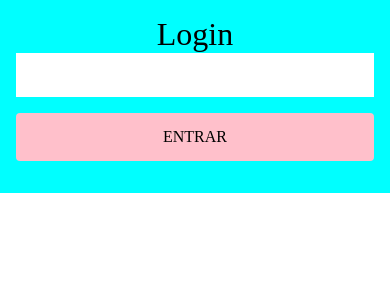
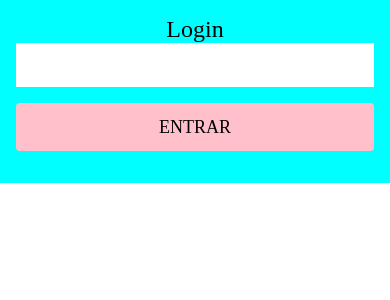
Before and after one commit to RoneryFilho/APP-VENDAS-ONLINE, a React Native app: screen / in a window 390 px wide. Shown: the top 300 px of the page. Built offline with nearby package versions, Linux system fonts and the light colour scheme.

Commit message:
Adicionado variedade de tipos de fontes

```diff
--- a/src/modules/login/screens/Login.tsx
+++ b/src/modules/login/screens/Login.tsx
@@ -17,7 +17,7 @@ const Login = () => {
     return (
         <View>
             <LoginContainer>
-                <Text type={texTypes.TITLE} color={Theme.colors.blackTheme.black}>Login</Text>
+                <Text type={texTypes.TITLE_BOLD} color={Theme.colors.blackTheme.black}>Login</Text>
                 <Input/>
                 <Button title='ENTRAR' margin='16px' onPress={handleOnPress}/>
             </LoginContainer>
--- a/src/shared/components/button/Button.tsx
+++ b/src/shared/components/button/Button.tsx
@@ -2,6 +2,7 @@ import { TouchableOpacityProps } from "react-native";
 import { ButtonContainer } from "./button.style";
 import Text from "../../text/text";
 import { Theme } from "../../themes/theme";
+import { texTypes } from "../../text/textTypes";
 
 interface ButtonProps extends TouchableOpacityProps {
     title: string;
@@ -10,7 +11,7 @@ interface ButtonProps extends TouchableOpacityProps {
 
 const Button = ({title, margin, ...props}: ButtonProps) => {
     return (<ButtonContainer margin={margin} {...props}>
-        <Text color={Theme.colors.blackTheme.black}>{title}</Text>
+        <Text type={texTypes.BUTTON_BOLD} color={Theme.colors.blackTheme.black}>{title}</Text>
     </ButtonContainer>);
 };
 
--- a/src/shared/text/text.style.ts
+++ b/src/shared/text/text.style.ts
@@ -3,11 +3,12 @@ import styled from "styled-components/native";
 interface TextContainerProps {
     color?: string;
     fontSize: string;
+    fontFamily: 'Poppins-Bold' | 'Poppins-Light' | 'Poppins-Regular';
 }
 
 export const TextContainer = styled.Text<TextContainerProps> `
     ${(props) => (props.color ? `color : ${props.color}` : '' )}
 
-     font-family: Poppins-Bold;
+    font-family: ${(props) => props.fontFamily};
     font-size: ${(props) => props.fontSize};
 `
--- a/src/shared/text/text.tsx
+++ b/src/shared/text/text.tsx
@@ -10,16 +10,58 @@ interface TextProps extends TextPropsNative {
 
 const Text = ({color, type, ...props}: TextProps) => {
 
-    const handleFontSize = useMemo(() => {
+    const fontSize = useMemo(() => {
         switch(type){
-            case texTypes.TITLE:
-                return '32px';
+            case texTypes.TITLE_BOLD:
+            case texTypes.TITLE_REGULAR:
+            case texTypes.TITLE_LIGHT:
+                return '24px';
+            case texTypes.SUB_TITLE_BOLD:
+            case texTypes.SUB_TITLE_REGULAR:
+            case texTypes.SUB_TITLE_LIGHT:
+                return '20px';
+            case texTypes.BUTTON_BOLD:
+            case texTypes.BUTTON_REGULAR:
+            case texTypes.BUTTON_LIGHT:
+                return '18px';
+            case texTypes.PARAGRAPH_SMALL_BOLD:
+            case texTypes.PARAGRAPH_SMALL_REGULAR:
+            case texTypes.PARAGRAPH_SMALL_LIGHT:
+                return '10px';
+            case texTypes.PARAGRAPH_BOLD:
+            case texTypes.PARAGRAPH_REGULAR:
+            case texTypes.PARAGRAPH_LIGHT:
                 default:
-                    return '16px';
+                    return '14px';
         }
     }, [type]);
 
-    return  <TextContainer fontSize={handleFontSize} color={color} {...props}/>;
+    const fontFamily = useMemo(() => {
+        switch(type) {
+            case texTypes.TITLE_BOLD:
+            case texTypes.SUB_TITLE_BOLD:
+            case texTypes.PARAGRAPH_SMALL_BOLD:
+            case texTypes.PARAGRAPH_BOLD:
+            case texTypes.BUTTON_BOLD:
+                return 'Poppins-Bold';
+            case texTypes.TITLE_LIGHT:
+            case texTypes.SUB_TITLE_LIGHT:
+            case texTypes.PARAGRAPH_SMALL_LIGHT:
+            case texTypes.PARAGRAPH_LIGHT:
+            case texTypes.BUTTON_LIGHT:
+                return 'Poppins-Light';
+            case texTypes.TITLE_REGULAR:
+            case texTypes.SUB_TITLE_REGULAR:
+            case texTypes.PARAGRAPH_SMALL_REGULAR:
+            case texTypes.PARAGRAPH_REGULAR:
+            case texTypes.BUTTON_REGULAR:
+            default:
+                return 'Poppins-Regular';
+
+        }
+    }, [type]);
+
+    return  <TextContainer fontFamily={fontFamily} fontSize={fontSize} color={color} {...props}/>;
 }
 
 export default Text;
--- a/src/shared/text/textTypes.ts
+++ b/src/shared/text/textTypes.ts
@@ -1,3 +1,17 @@
 export enum texTypes {
-    TITLE = 'TITLE'
+    TITLE_BOLD = 'TITLE_BOLD', //24PX
+    TITLE_REGULAR = 'TITLE_REGULAR',
+    TITLE_LIGHT = 'TITLE_LIGHT',
+    SUB_TITLE_BOLD = 'SUB_TITLE_BOLD', //20PX
+    SUB_TITLE_REGULAR = 'SUB_TITLE_REGULAR',
+    SUB_TITLE_LIGHT = 'SUB_TITLE_LIGHT',
+    BUTTON_BOLD = 'BUTTON_BOLD', //18PX
+    BUTTON_REGULAR = 'BUTTON_REGULAR',
+    BUTTON_LIGHT = 'BUTTON_LIGHT',
+    PARAGRAPH_BOLD = 'PARAGRAPH_BOLD', //14PX
+    PARAGRAPH_REGULAR = 'PARAGRAPH_REGULAR',
+    PARAGRAPH_LIGHT = 'PARAGRAPH_LIGHT',
+    PARAGRAPH_SMALL_BOLD = 'PARAGRAPH_SMALL_BOLD', //10PX
+    PARAGRAPH_SMALL_REGULAR = 'PARAGRAPH_SMALL_REGULAR',
+    PARAGRAPH_SMALL_LIGHT = 'PARAGRAPH_SMALL_LIGHT',
 }
```
